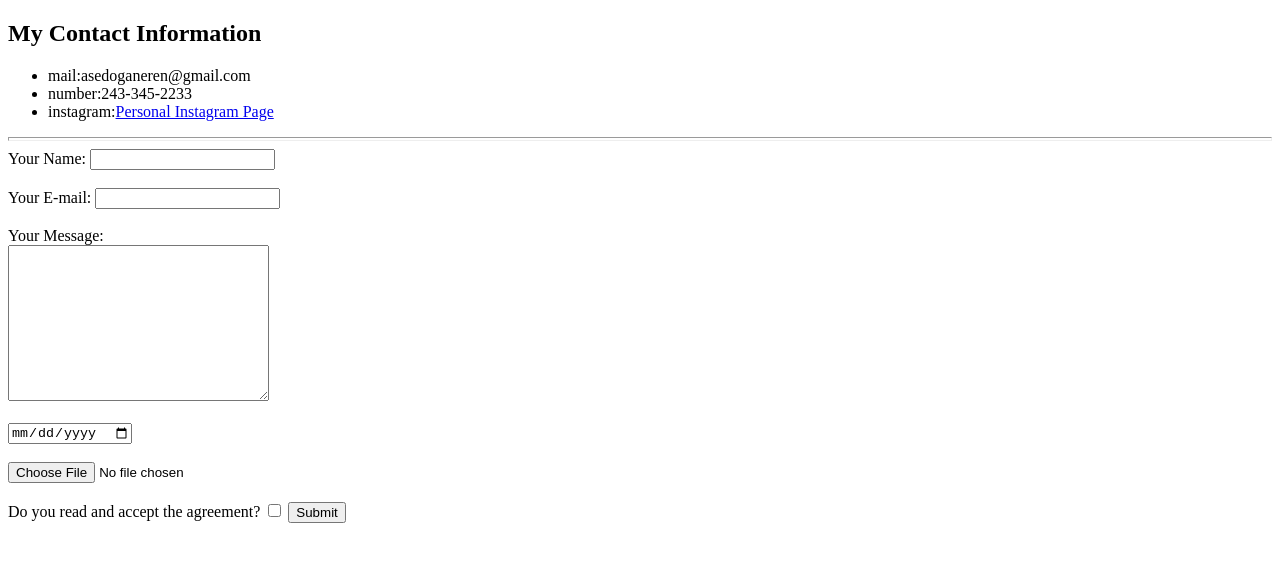
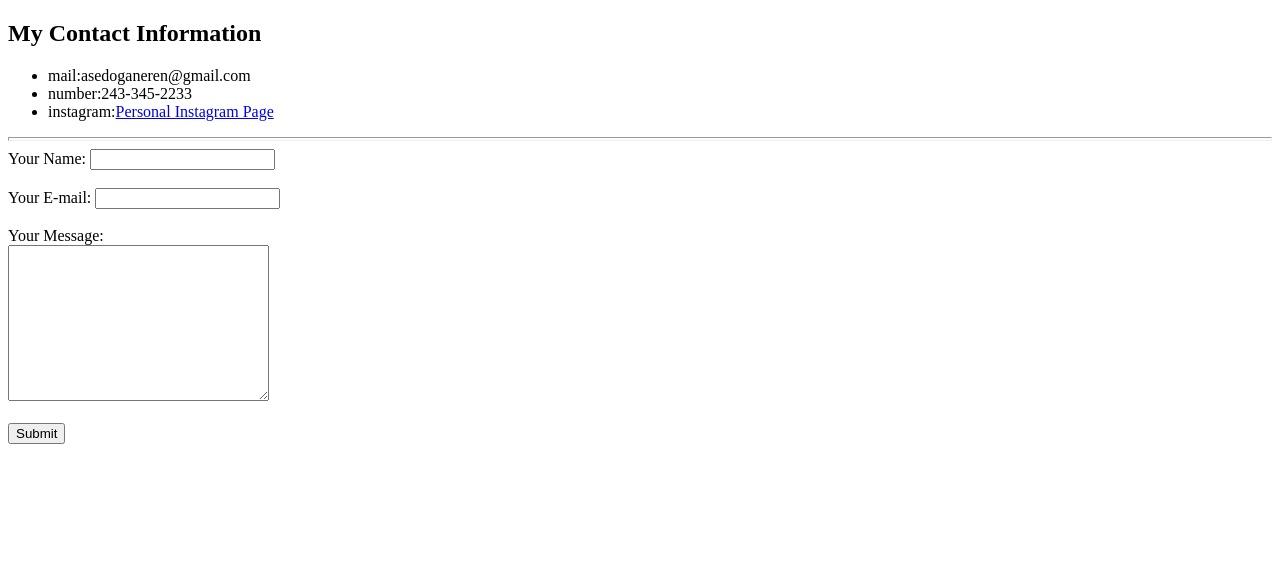
Before and after one commit to ErenDgnn/cv, a plain HTML site: page contact.html in a window 1280 px wide. Drawn offline with Linux system fonts and the light colour scheme.

Commit message:
Add initial

```diff
--- a/contact.html
+++ b/contact.html
@@ -22,10 +22,10 @@
       <input type="email" name="Your E-mail" id=""><br><br>
       <label>Your Message: </label><br>
       <textarea name="Your Message" id="" cols="30" rows="10"></textarea><br><br>
-      <input type="date" name="" id=""><br><br>
+      <!--<input type="date" name="" id=""><br><br>
       <input type="file"><br><br>
       <label>Do you read and accept the agreement?</label>
-      <input type="checkbox" name="" id="">
+      <input type="checkbox" name="" id=""> -->
       <input type="submit">
     </form>
 </body>
```
